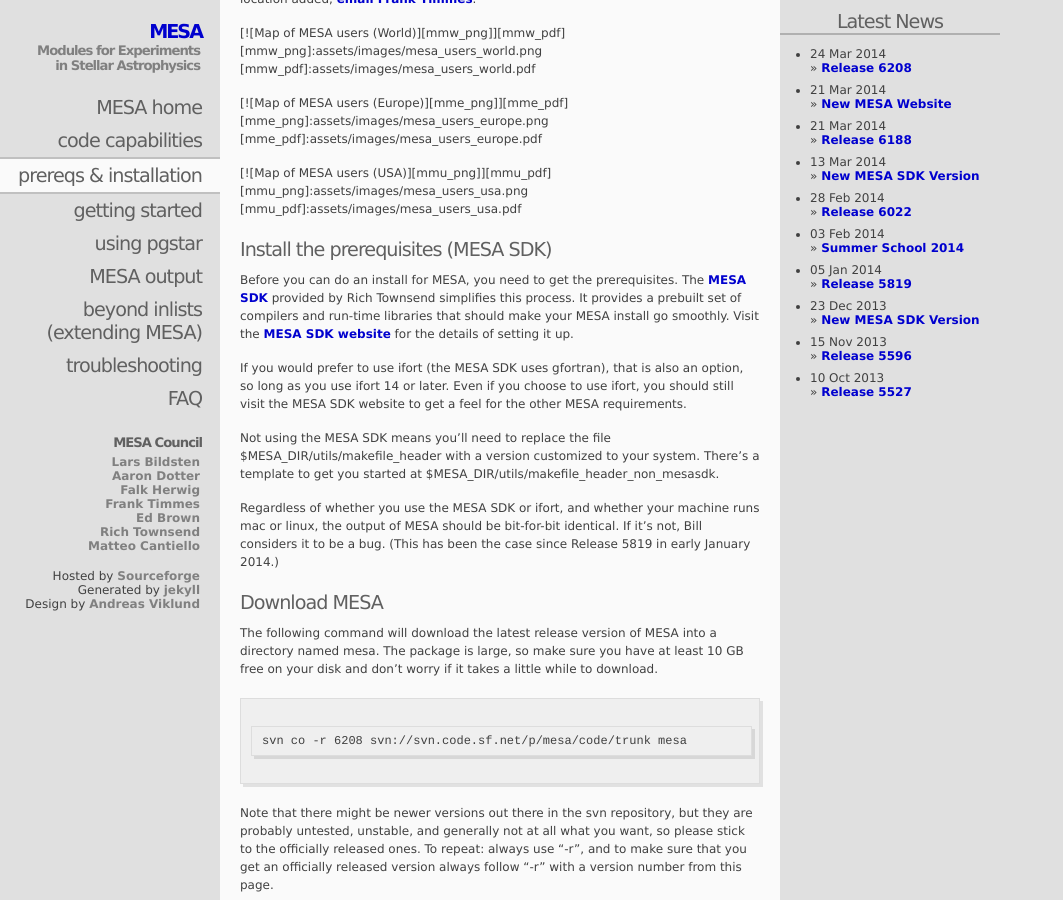
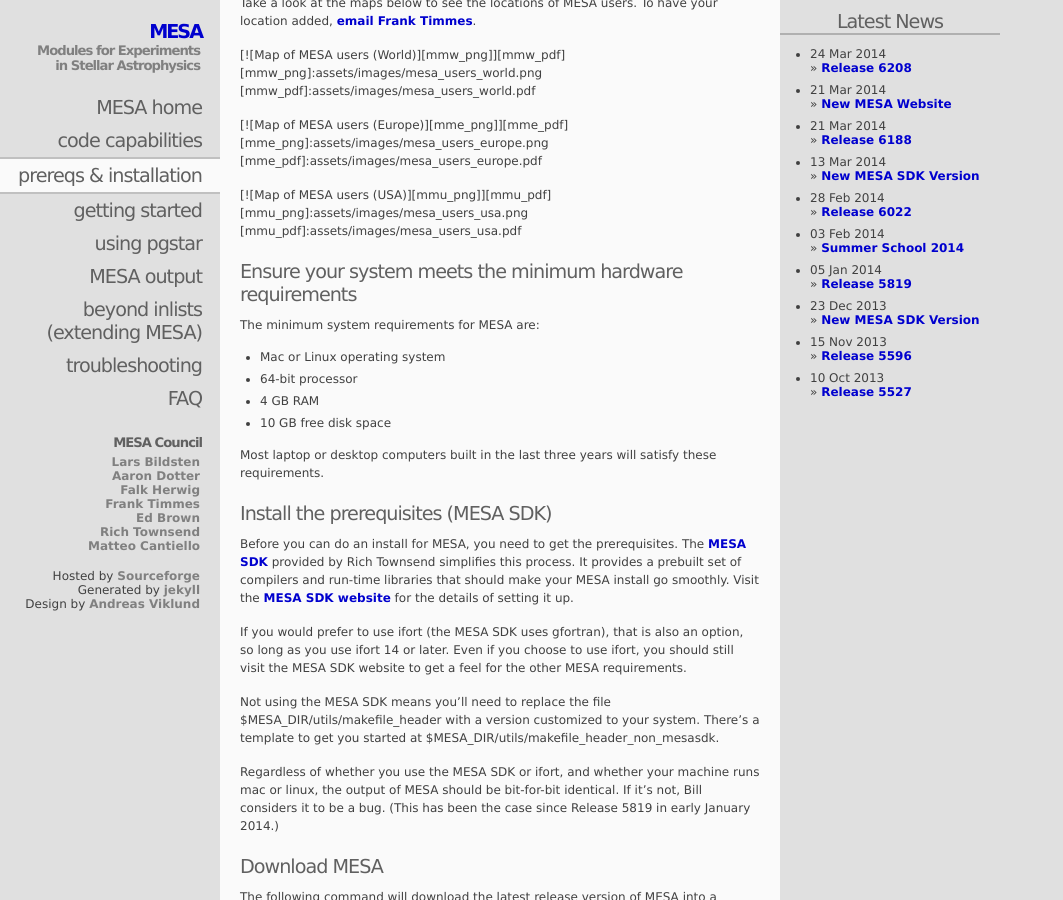
Before and after one commit to MESAHub/mesa-website, a Jekyll site: the page built from 02-prereqs.markdown, in a window 1280 px wide and 900 px high, scrolled down 1023 px. Shown: the whole window, without its empty margins (0-1063 px from the left). Built offline with Jekyll 4.4.1, drawn with Linux system fonts in a browser that asks for light colours; Markdown is read by kramdown in place of the engine named in the settings; some of the changed text lies outside the part shown.

Commit message:
add section on hardware requirements

```diff
--- a/02-prereqs.markdown
+++ b/02-prereqs.markdown
@@ -60,6 +60,17 @@
 [mmu_png]:assets/images/mesa_users_usa.png
 [mmu_pdf]:assets/images/mesa_users_usa.pdf
 
+## Ensure your system meets the minimum hardware requirements
+
+The minimum system requirements for MESA are:
+
+* Mac or Linux operating system
+* 64-bit processor
+* 4 GB RAM
+* 10 GB free disk space
+
+Most laptop or desktop computers built in the last three years will
+satisfy these requirements.
 
 ## Install the prerequisites (MESA SDK)
 
```
